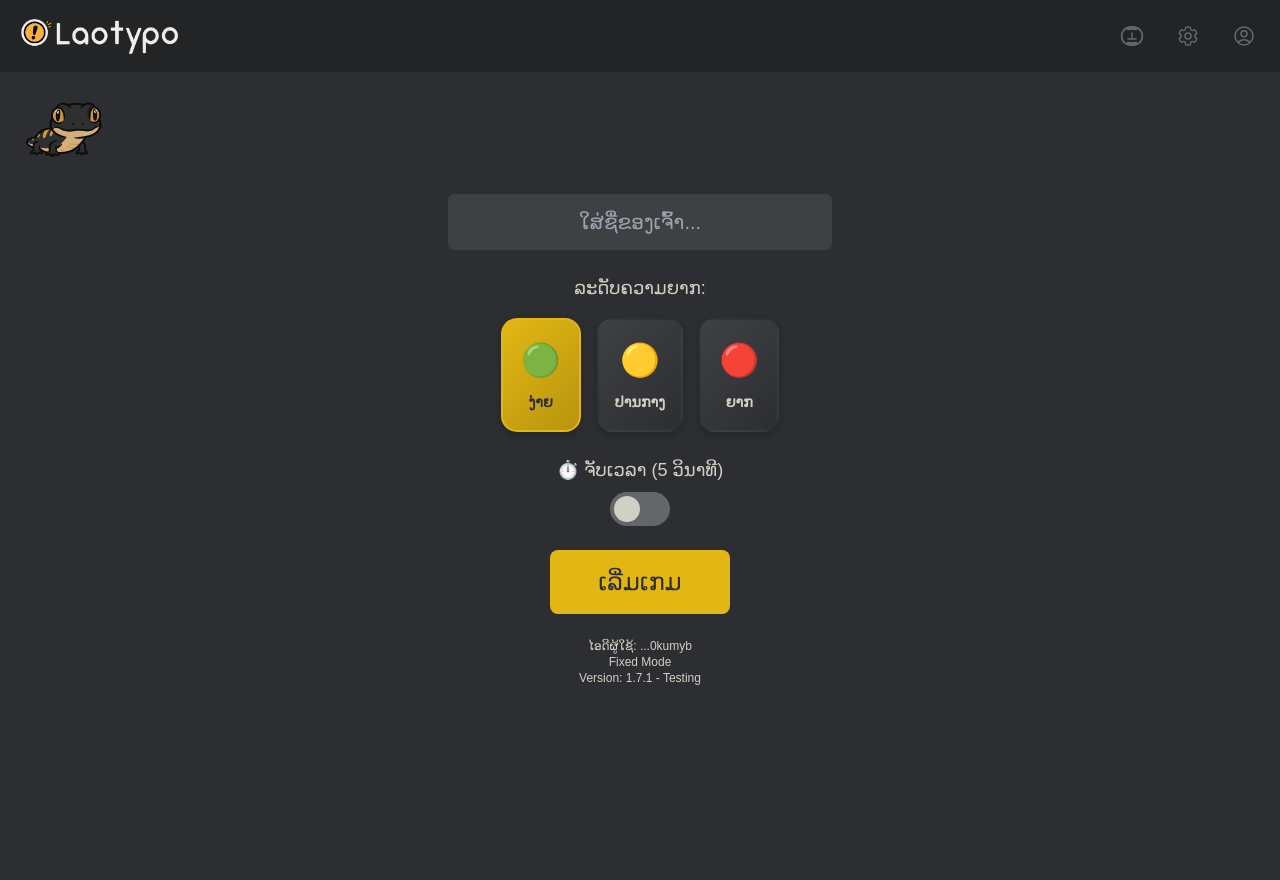
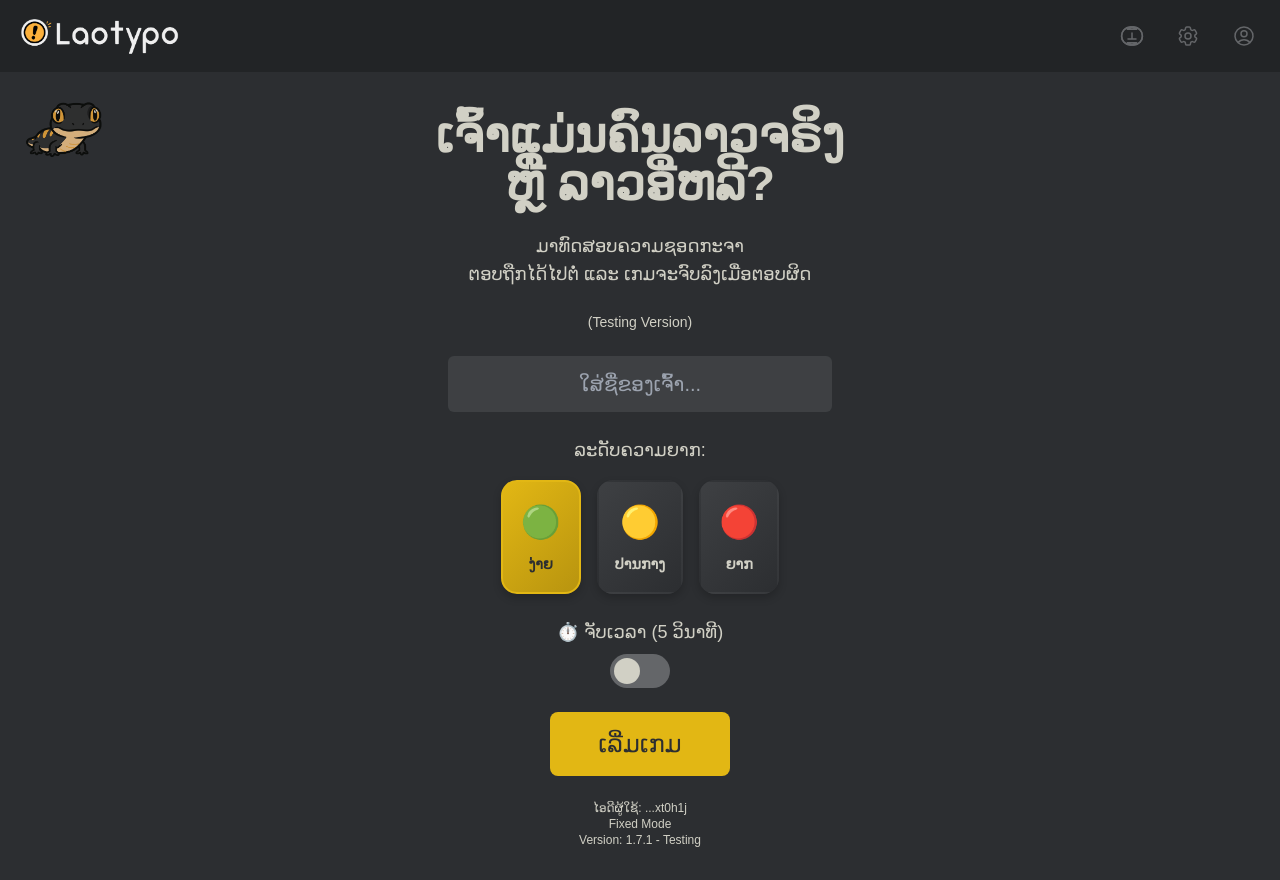
Before and after one commit to oudomsavanh/LaoTypo, a plain HTML site: page testing.html in a window 1280 px wide. Before the commit the page ends 800 px from the top, so only its background shows below. Drawn offline with nearby package versions, Linux system fonts and the light colour scheme.

Commit message:
Update testing.html
add text back to start screen

```diff
--- a/testing.html
+++ b/testing.html
@@ -565,7 +565,9 @@
     <div class="game-container">
         <!-- Start Screen -->
         <div id="start-screen" class="screen active flex flex-col justify-center items-center h-full space-y-6">
-
+            <h1 class="text-4xl md:text-5xl font-bold text-main-color leading-tight">ເຈົ້າແມ່ນຄົນລາວຈຣິງ<br>ຫຼື ລາວອີ່ຫລີ?</h1>
+            <p class="text-lg text-sub-color">ມາທົດສອບຄວາມຊອດກະຈາ<br>ຕອບຖືກໄດ້ໄປຕໍ່ ແລະ ເກມຈະຈົບລົງເມື່ອຕອບຜິດ</p>
+            <p class="text-sm text-sub-color">(Testing Version)</p>
 
 
             <!-- FIXED: Properly centered player name input -->
```
